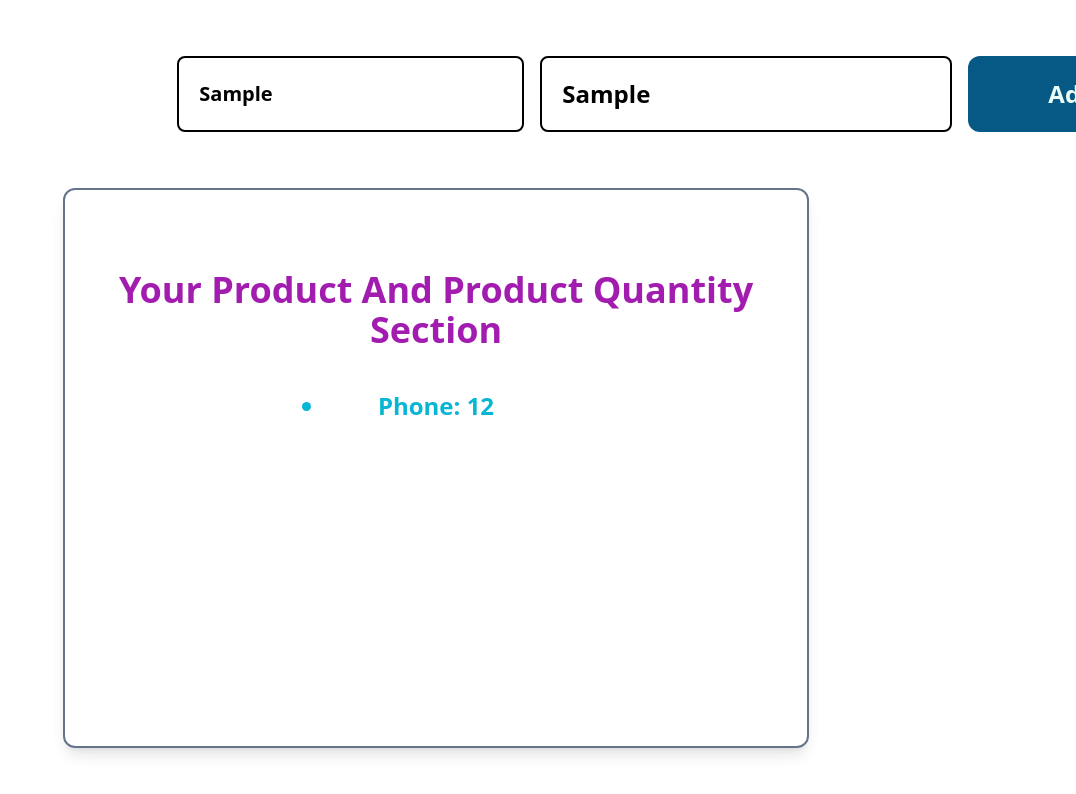
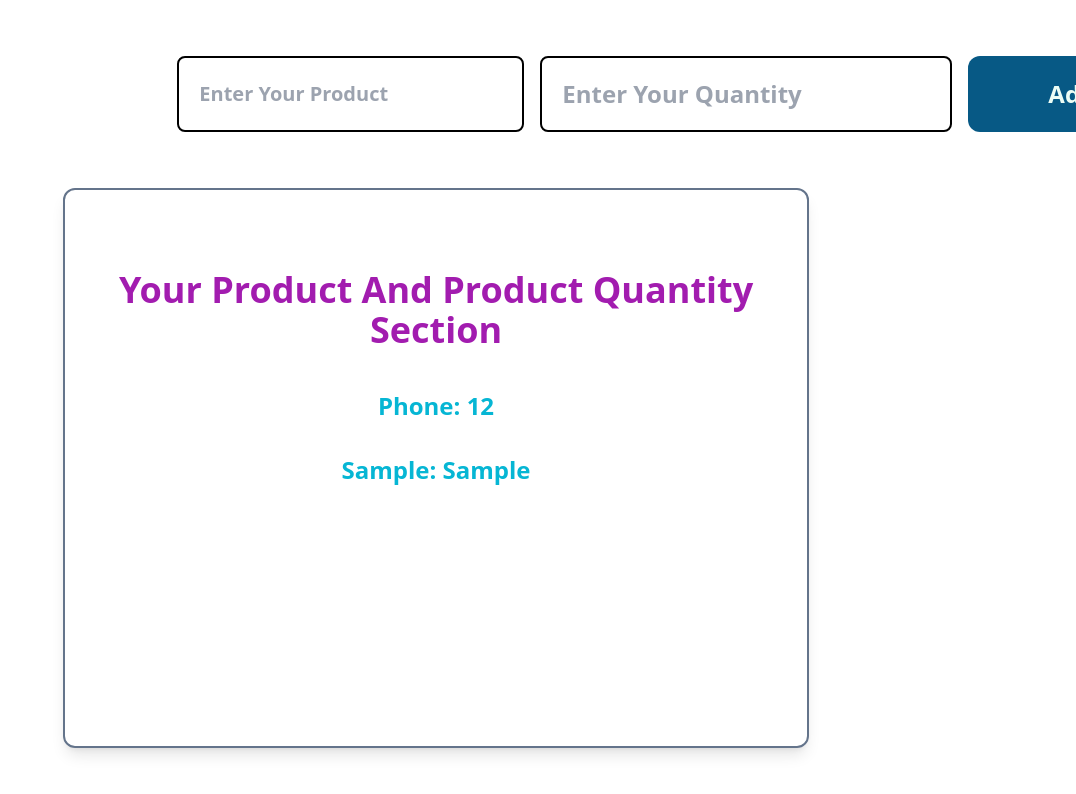
Before and after one commit to Jubayerhusain/product-with-localStorage, a plain HTML site: page index.html in a window 1280 px wide. Both pictures are taken after typing "Sample", "Sample" into the empty fields and a click on the button "Add". Shown: the top 794 px of the page, without its empty margins (204-1280 px from the left). Drawn offline with nearby package versions, Linux system fonts and the light colour scheme.

Commit message:
DOM done

```diff
--- a/index.html
+++ b/index.html
@@ -11,16 +11,20 @@
     <!-- input section start  -->
     <div class="flex mx-auto w-5/12 my-14">
       <input
+        id="product-input"
         class="text-xl font-semibold p-5 outline-none border-2 mx-2 border-black rounded-lg"
         type="text"
         placeholder="Enter Your Product"
       />
       <input
+        id="quantity-input"
         class="text-2xl font-semibold p-5 outline-none border-2 mx-2 border-black rounded-lg"
         type="text"
         placeholder="Enter Your Quantity"
       />
       <button
+        onclick="getInputField()"
+        id="add-btn"
         class="text-2xl font-bold text-emerald-50 hover:text-sky-800 hover:bg-sky-100 hover:border-2 hover:border-sky-900 transition-colors bg-sky-800 mx-2 px-20 rounded-xl"
       >
         Add
@@ -29,11 +33,18 @@
     <!-- input section close  -->
     <!-- container section start  -->
     <div>
-            <div class="border-2 shadow-lg border-slate-500 h-[560px] w-7/12 mx-auto rounded-xl p-10">
-                <h1 class="text-center text-4xl text-fuchsia-700 font-bold my-10">Your Product And Product Quantity Section </h1>
+      <div
+        class="border-2 shadow-lg border-slate-500 h-[560px] w-7/12 mx-auto rounded-xl p-10"
+      >
+        <h1 class="text-center text-4xl text-fuchsia-700 font-bold my-10">
+          Your Product And Product Quantity Section
+        </h1>
         <!-- product containe section start  -->
         <div class="">
-                    <ul id="product-container" class="text-2xl text-cyan-500 font-semibold list-disc mx-auto w-4/12 text-center">
+          <ul
+            id="product-container"
+            class="text-2xl text-cyan-500 font-semibold mx-auto w-4/12 text-center"
+          >
             <li>Phone: 12</li>
           </ul>
         </div>
--- a/script/app.js
+++ b/script/app.js
@@ -1 +1,23 @@
 console.log('Your js fine doen to added')
+
+const getInputField = () => {
+    const productInput = document.getElementById('product-input');
+    const productQuantity = document.getElementById('quantity-input');
+    const product = productInput.value;
+    const quantity = productQuantity.value;
+    productInput.value = '';
+    productQuantity.value = '';
+    console.log(product, quantity)
+    displayInputValue(product, quantity)
+
+}
+const displayInputValue = (product, quantity) => {
+    const products = product;
+    const quantitys = quantity;
+    const productContainer = document.getElementById('product-container');
+    const li = document.createElement('li');
+    li.innerText=`
+     ${products}: ${quantitys}
+    `;
+    productContainer.appendChild(li);
+}
```
Lines whose indentation alone changed are shown as unchanged.
